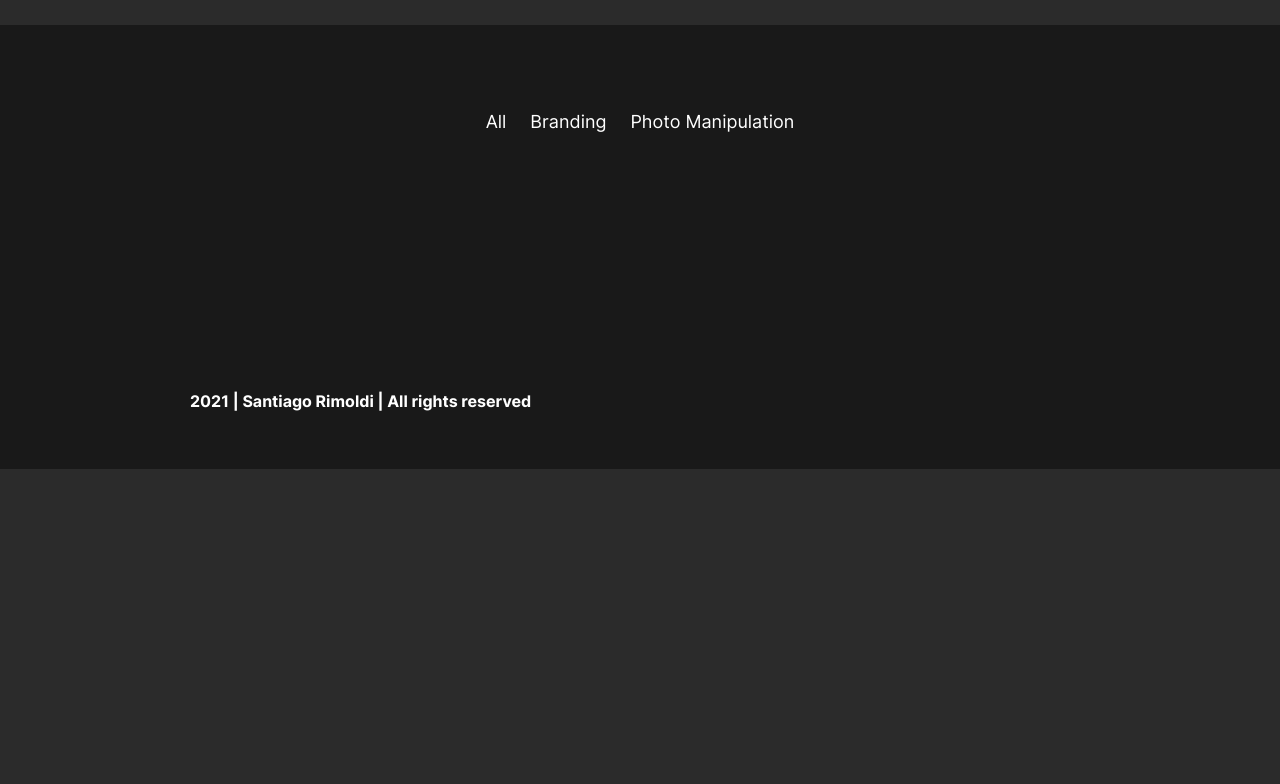
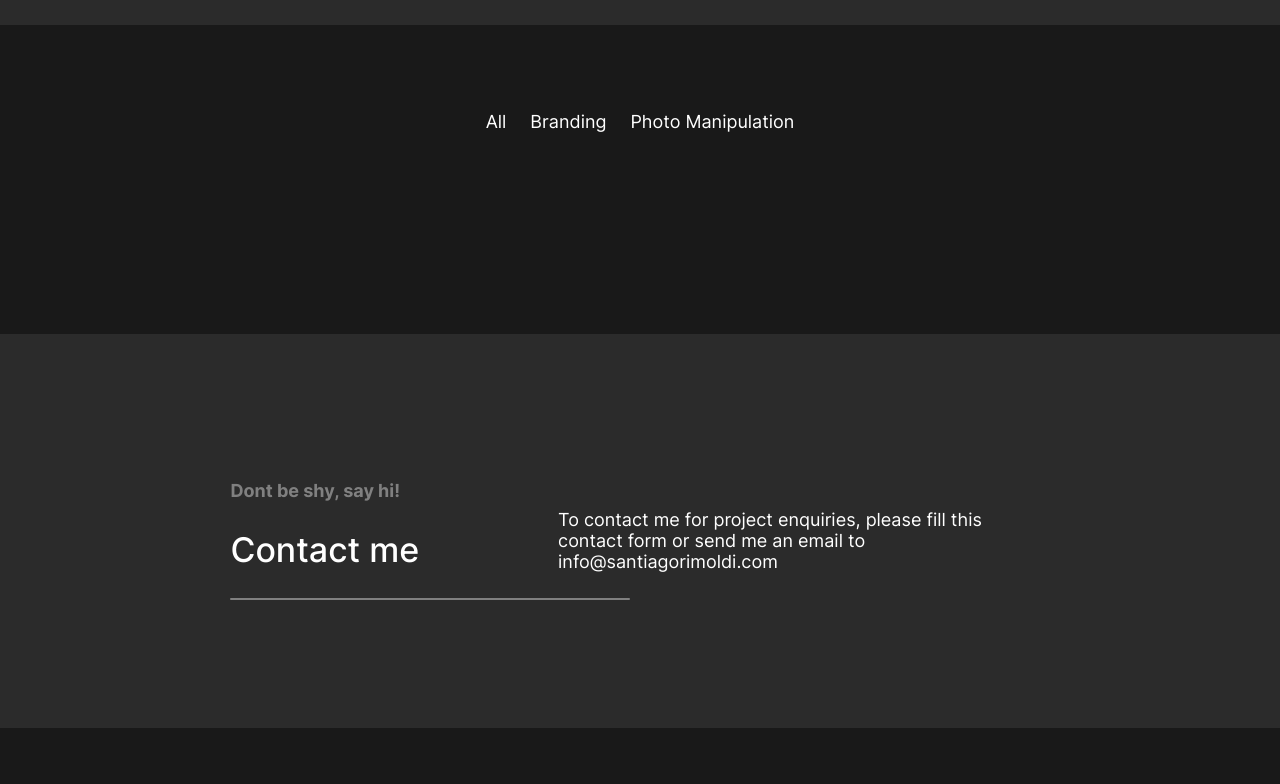
Before and after one commit to AyelenBarrale/Rimoldi-Web-2022, a Next.js app: page / in a window 1280 px wide. Shown: the part 403-1187 px from the top of the page. Before the commit the page ends 872 px from the top, so only its background shows below. Built offline with nearby package versions, Linux system fonts and the light colour scheme; some icons are missing.

Commit message:
contact section on home

```diff
--- /dev/null
+++ b/components/Contact.tsx
@@ -0,0 +1,39 @@
+import style from '../styles/components/contact.module.scss'
+
+const Contact: React.FC = () => {
+    return(
+        <>
+            <section>
+            <div className={style.contact_container}>
+                <div className={[style.contact_item, style.item_1].join(" ")}>
+                <h3 className={style.h3_text}>Dont be shy, say hi!</h3>
+                <h2 className={style.h1_text}>Contact me</h2>
+                <div className={style.line}></div>
+                </div>
+                <div className={[style.contact_item, style.item_form].join(" ")}>
+                <p className={style.p_text}>To contact me for project enquiries, please fill this contact form or send me an email to info@santiagorimoldi.com</p>
+                </div>
+            </div>
+
+            {/* <div>
+                <form className="form">
+                <div className="form-row">
+                    <label for="full-name"></label>
+                    <input type="name" name="name" id="full-name" required placeholder="Name">
+                    <label for="email"></label>
+                    <input type="email" name="email" id="email" required placeholder="Email Address">
+                    <label for="subject"></label>
+                    <input type="subject" name="subject" id="subject" required placeholder="Subject">
+                    <label for="mensaje"></label>
+                    <textarea name="mensaje" id="mensaje" cols="30" rows="8" placeholder="Message"></textarea>
+                    <button type="submit" id="btnEnviar">Send</button>
+            </div>
+            <div>
+                <p id="thanxContact"></p>
+            </div> */}
+            </section>
+        </>
+    )
+}
+
+export default Contact
--- a/pages/index.tsx
+++ b/pages/index.tsx
@@ -6,6 +6,7 @@ const Navbar = dynamic(() => import('../components/GeneralComponents/Navbar/inde
 const Footer = dynamic(() => import('../components/GeneralComponents/Footer/index'))
 const About = dynamic(() => import('../components/About'))
 const Works = dynamic(() => import('../components/Works'))
+const Contact = dynamic(() => import('../components/Contact'))
 
 export default function Home() {
   return (
@@ -17,6 +18,7 @@ export default function Home() {
       <Navbar />
       <About />
       <Works />
+      <Contact />
       <Footer />
     </div>
 
--- /dev/null
+++ b/styles/components/contact.module.scss
@@ -0,0 +1,35 @@
+@import '../vars.scss';
+@import '../mixins';
+@import '../extends';
+
+.contact_container {
+    @include grid-2 (10% 18%);
+    .contact-item {
+        text-align: left;
+    }
+    .item_form {
+        padding-top: 5%;
+    }
+}
+
+.h3_text {
+    color: $txt-color-2;
+    font-size: $p;
+}
+.p_text {
+    font-size: $p;
+    color: $txt-color;
+    padding-top: 1%;
+}
+
+.line {
+    @extend %line;
+}
+
+.contact_item {
+    .h1_text {
+        color: $txt-color;
+        font-size: $h1;
+        font-weight:500;
+    }
+}
```
